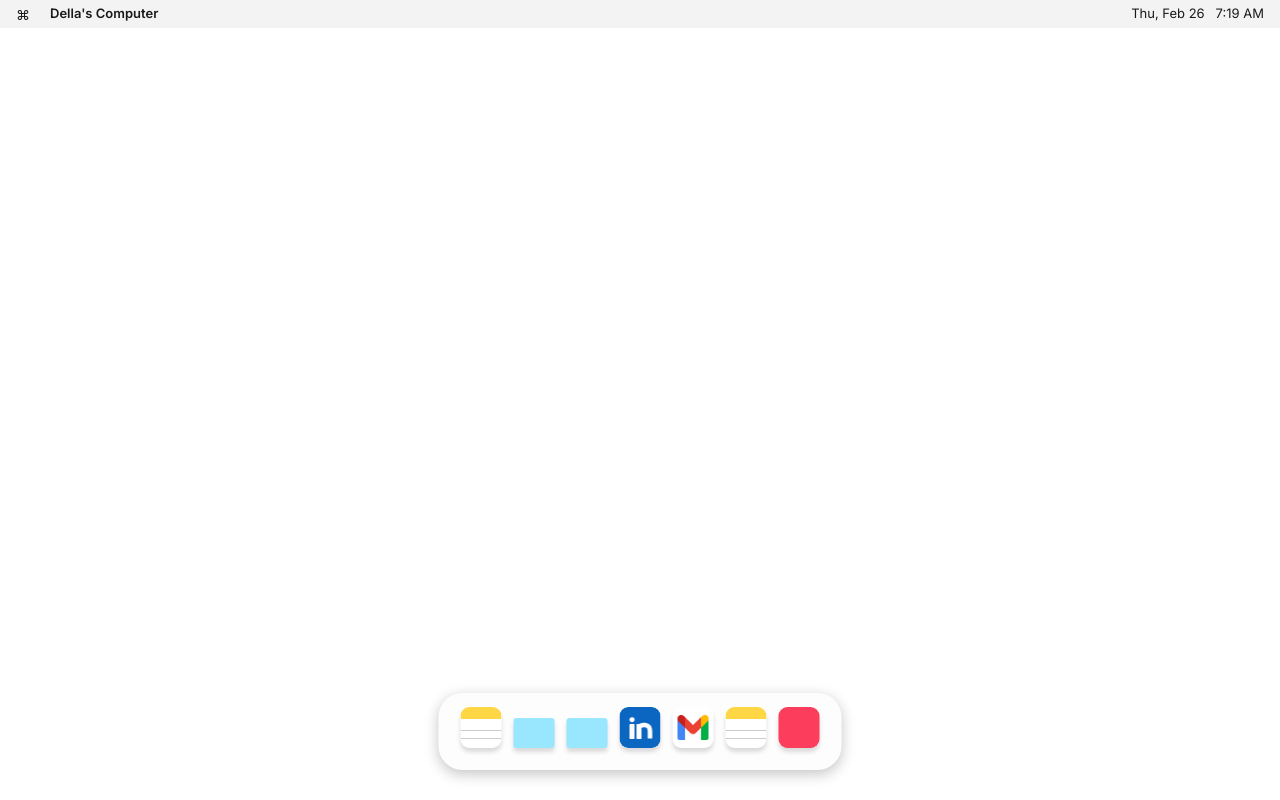
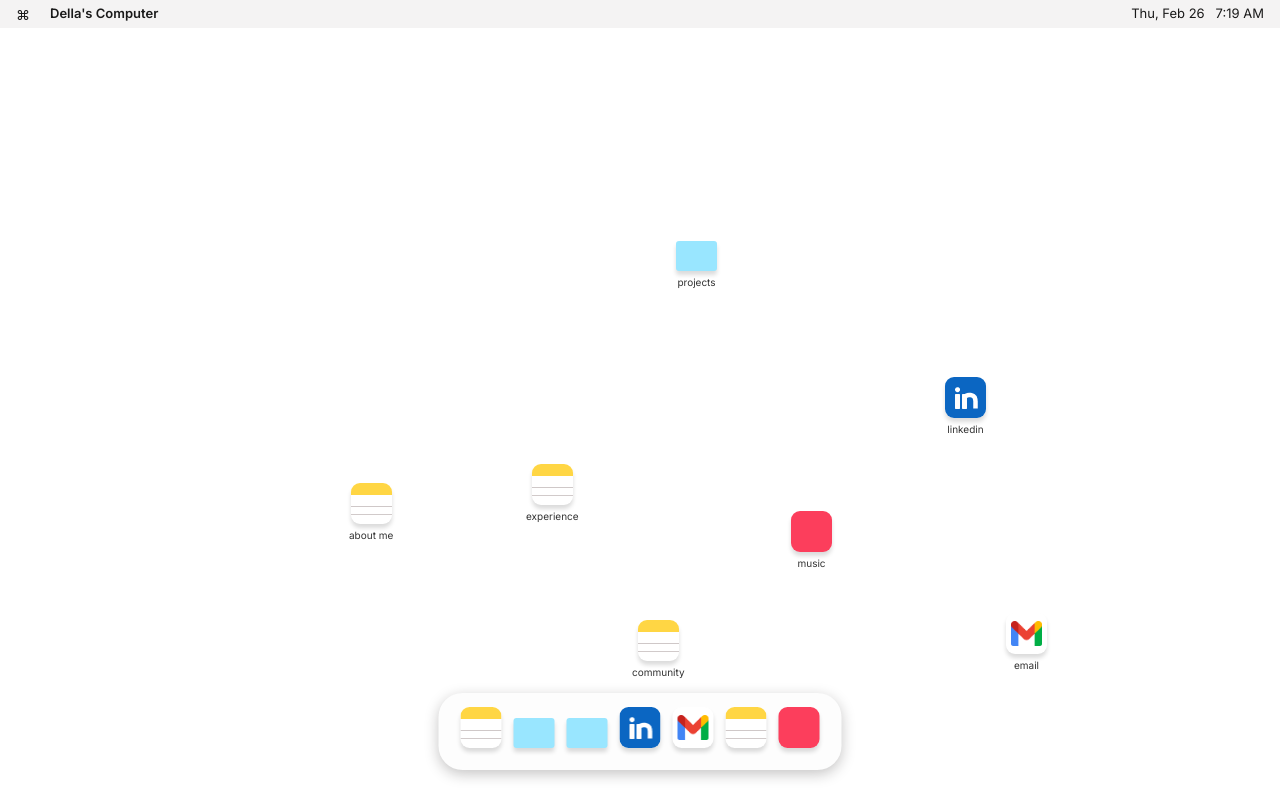
Before and after one commit to dellaaalee/personal-web, a React (Vite) app: page / in a window 1280 px wide. Built offline with nearby package versions, Linux system fonts and the light colour scheme.

Commit message:
desktop app

```diff
--- a/src/App.jsx
+++ b/src/App.jsx
@@ -1,23 +1,149 @@
-import { useState, useCallback } from "react";
+import { useState, useCallback, useRef, useEffect } from "react";
 import Dock from "./Dock";
 import Window from "./Window";
 import MenuBar from "./MenuBar";
 import About from "./apps/About";
 import Experience from "./apps/Experience";
 import Projects from "./apps/Projects";
+import Community from "./apps/Community";
+import Music from "./apps/Music";
+import linkedinImg from "./assets/icons/linkedin.png";
+import gmailImg from "./assets/icons/gmail.png";
 import "./App.css";
-import Music from "./apps/Music";
-import Community from "./apps/Community";
+import "./Dock.css";
 
 const WINDOW_CONTENT = {
   about:      { title: "About Me",   component: About },
   experience: { title: "Experience", component: Experience },
   projects:   { title: "Projects",   component: Projects },
   community:  { title: "Community",  component: Community },
-  music:      { title: "Music",      component: Music, size: { w: 400, h: 600 }, resizable: false},
+  music:      { title: "Music",      component: Music, size: { w: 403, h: 658 }, resizable: false },
 };
 
+const DESKTOP_ICONS = [
+  { id: "about",      label: "about me"   },
+  { id: "experience", label: "experience" },
+  { id: "projects",   label: "projects"   },
+  { id: "community",  label: "community"  },
+  { id: "music",      label: "music"      },
+  { id: "linkedin",   label: "linkedin"   },
+  { id: "email",      label: "email"      },
+];
+
+const DESKTOP_POSITIONS = [
+  { x: 349, y: 483},
+  { x: 526, y: 464 },
+  { x: 676, y: 241 },
+  { x: 632, y: 620 },
+  { x: 791, y: 511 },
+  { x: 945, y: 377 },
+  { x: 1006, y: 613 },
+];
+
 let zCounter = 100;
+
+function DesktopIcon({ icon, initialPos, onOpen }) {
+  const [pos, setPos] = useState(initialPos);
+  const dragging = useRef(false);
+  const dragOffset = useRef({ x: 0, y: 0 });
+  const hasDragged = useRef(false);
+
+  const iconType =
+    icon.id === "about" || icon.id === "experience" || icon.id === "community" ? "notes" :
+    icon.id === "projects" ? "folder" :
+    icon.id === "music" ? "music" :
+    icon.id === "linkedin" ? "linkedin" :
+    icon.id === "email" ? "gmail" : "notes";
+
+  useEffect(() => {
+    const onMouseMove = (e) => {
+      if (!dragging.current) return;
+      const dx = e.clientX - dragOffset.current.startX;
+      const dy = e.clientY - dragOffset.current.startY;
+      if (Math.abs(dx) > 3 || Math.abs(dy) > 3) {
+        hasDragged.current = true;
+      }
+      setPos({ x: e.clientX - dragOffset.current.x, y: e.clientY - dragOffset.current.y });
+    };
+    const onMouseUp = () => { dragging.current = false; };
+    window.addEventListener("mousemove", onMouseMove);
+    window.addEventListener("mouseup", onMouseUp);
+    return () => {
+      window.removeEventListener("mousemove", onMouseMove);
+      window.removeEventListener("mouseup", onMouseUp);
+    };
+  }, []);
+
+  const onMouseDown = (e) => {
+    hasDragged.current = false;
+    dragging.current = true;
+    dragOffset.current = {
+      x: e.clientX - pos.x,
+      y: e.clientY - pos.y,
+      startX: e.clientX,
+      startY: e.clientY,
+    };
+  };
+
+  const onClick = () => {
+    if (hasDragged.current) return;
+    if (icon.id === "linkedin") { window.open("https://www.linkedin.com/in/della-lee/", "_blank"); return; }
+    if (icon.id === "email") { window.open("mailto:dellahlee3@gmail.com", "_blank"); return; }
+    onOpen(icon.id);
+  };
+
+  return (
+    <div
+      style={{
+        position: "fixed",
+        left: pos.x,
+        top: pos.y,
+        display: "flex",
+        flexDirection: "column",
+        alignItems: "center",
+        gap: 4,
+        cursor: "pointer",
+        zIndex: 10,
+        userSelect: "none",
+      }}
+      onMouseDown={onMouseDown}
+      onClick={onClick}
+    >
+      <div className={"dock-icon " + iconType}>
+        {iconType === "notes" && <span className="notes-lines" />}
+        {(iconType === "linkedin" || iconType === "gmail") && (
+          <img
+            src={iconType === "linkedin" ? linkedinImg : gmailImg}
+            alt=""
+            className="dock-icon-img"
+          />
+        )}
+      </div>
+      <span style={{
+        fontSize: 10,
+        color: "#333",
+        fontFamily: "Inter, sans-serif",
+      }}>
+        {icon.label}
+      </span>
+    </div>
+  );
+}
+
+function DesktopIcons({ onOpen }) {
+  return (
+    <>
+      {DESKTOP_ICONS.map((icon, i) => (
+        <DesktopIcon
+          key={icon.id}
+          icon={icon}
+          initialPos={DESKTOP_POSITIONS[i]}
+          onOpen={onOpen}
+        />
+      ))}
+    </>
+  );
+}
 
 export default function App() {
   const [windows, setWindows] = useState([]);
@@ -46,6 +172,7 @@ export default function App() {
   return (
     <>
       <MenuBar />
+      <DesktopIcons onOpen={openWindow} />
       {windows.map((w) => {
         const config = WINDOW_CONTENT[w.id];
         if (!config) return null;
--- a/src/index.css
+++ b/src/index.css
@@ -2,6 +2,14 @@
 
 * {
   font-family: 'Inter', sans-serif;
+}
+
+html, body {
+  overflow: hidden;
+  height: 100%;
+  width: 100%;
+  margin: 0;
+  padding: 0;
 }
 
 :root {
```
